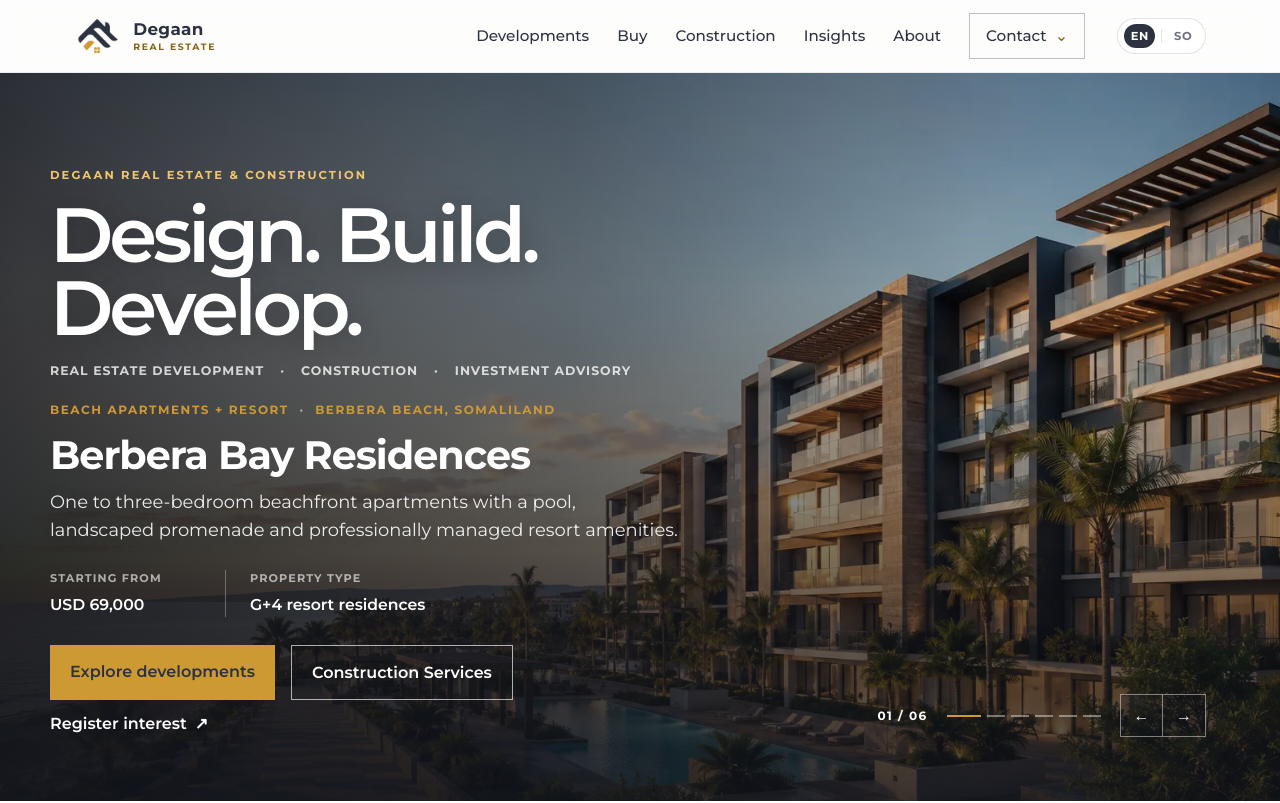
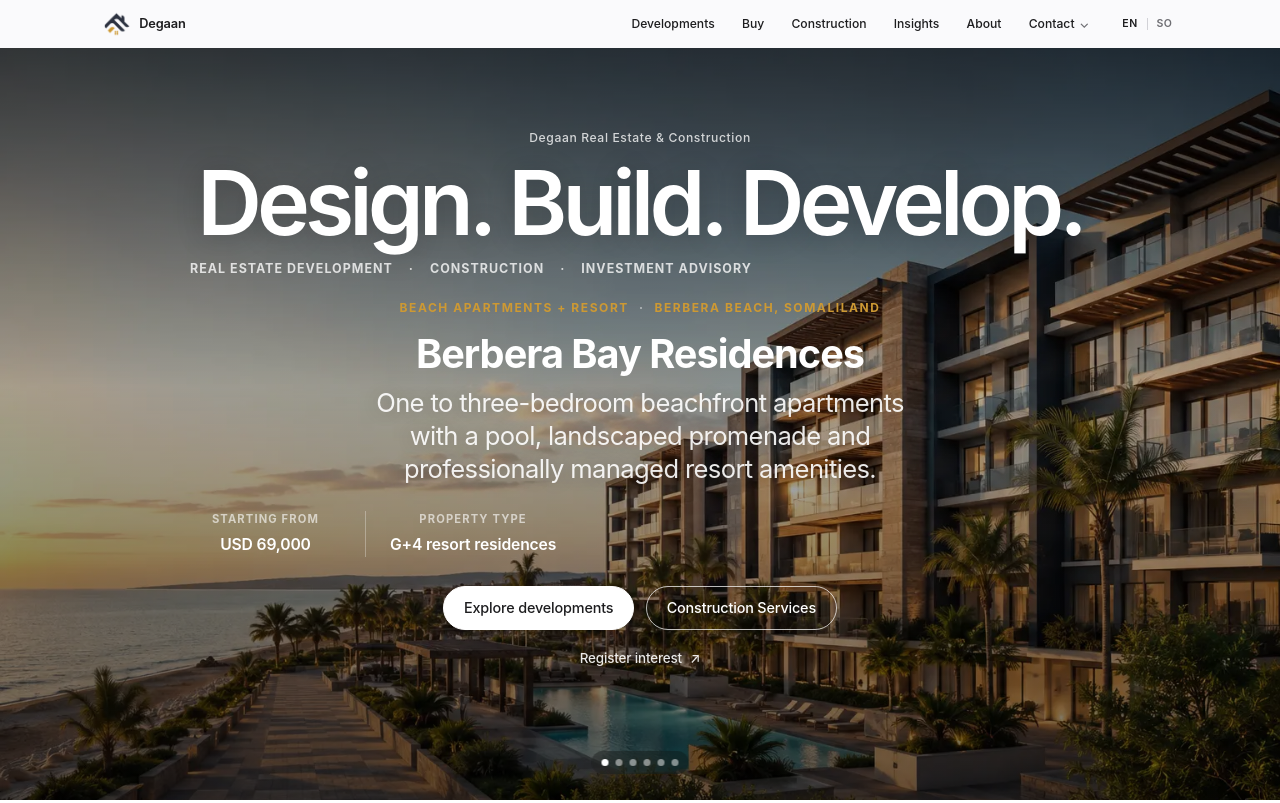
Before and after one commit to degaantechy/Degaan-Frontend, a Next.js app: page / in a window 1280 px wide. Shown: the top 803 px of the page. Built offline with nearby package versions, Linux system fonts and the light colour scheme; no server answers.

Commit message:
Use system typography and load minimal design layer

```diff
--- a/pages/_app.js
+++ b/pages/_app.js
@@ -1,26 +1,21 @@
 import '../styles/stylesglobals.css'
 import '../styles/brand-upgrade.css'
+import '../styles/apple-minimal.css'
 import Head from 'next/head'
 import Layout from '../components/Layout'
 import GoogleAnalytics from '../components/GoogleAnalytics'
-import { Montserrat } from 'next/font/google'
 import { ToastContainer } from 'react-toastify'
 import { LanguageProvider } from '../contexts/LanguageContext'
 import 'react-toastify/dist/ReactToastify.css'
 
-const montserrat = Montserrat({
-  subsets: ['latin'],
-  display: 'swap',
-})
-
 function MyApp({ Component, pageProps }) {
   return (
     <LanguageProvider>
-      <div className={montserrat.className}>
+      <div>
         <Head>
           <link rel="icon" type="image/png" href="/images/degaan-mark.png" />
           <link rel="apple-touch-icon" href="/images/degaan-mark.png" />
-          <meta name="theme-color" content="#2c3240" />
+          <meta name="theme-color" content="#ffffff" />
         </Head>
         <Layout>
           <Component {...pageProps} />
```
